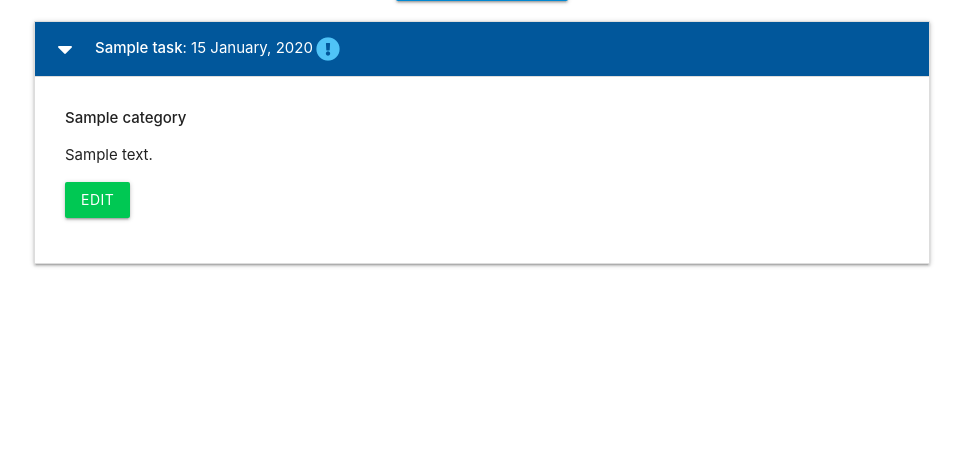
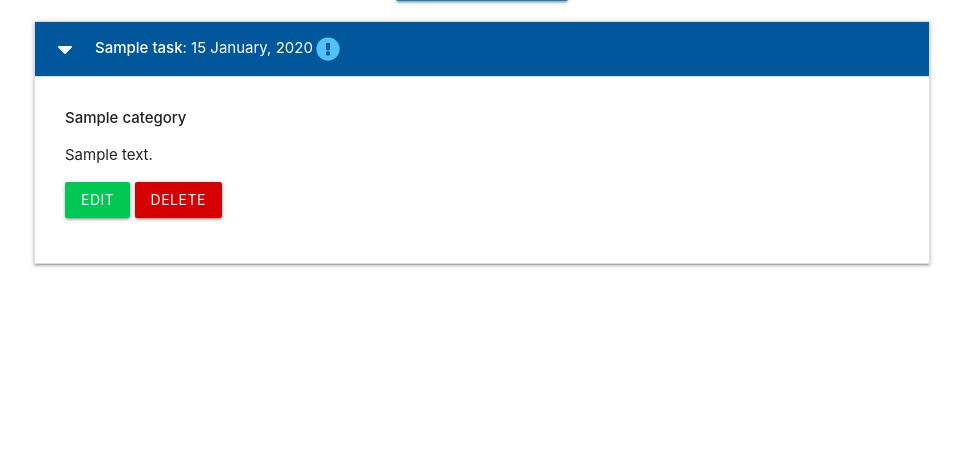
Before and after one commit to hashim222/task-manager, a Flask app: page / in a window 1280 px wide, after a click that opens the changed part. Shown: the part 212-670 px from the top of the page, without its empty margins (158-1121 px from the left). Run offline with Flask 2, Linux system fonts and the light colour scheme; tables that the repository leaves empty hold one stand-in row (values such as "Sample post").

Commit message:
added delete task for 'task category'

```diff
--- a/taskmanager/routes.py
+++ b/taskmanager/routes.py
@@ -76,3 +76,11 @@ def edit_task(task_id):
         db.session.commit()
         return redirect(url_for("home"))
     return render_template("edit_task.html", task=task, categories=categories)
+
+
+@app.route("/delete_task/<int:task_id>")
+def delete_task(task_id):
+    task = Task.query.get_or_404(task_id)
+    db.session.delete(task)
+    db.session.commit()
+    return redirect(url_for("home"))
--- a/taskmanager/templates/edit_task.html
+++ b/taskmanager/templates/edit_task.html
@@ -18,8 +18,8 @@
         <div class="row">
             <div class="input-field col s12">
                 <i class="fas fa-align-left prefix light-blue-text text-darken-4"></i>
-                <textarea id="task_description" name="task_description" minlength="5"
-                    maxlength="200" type="text" class="materialize-textarea validate" required>{{ task.task_description }}</textarea>
+                <textarea id="task_description" name="task_description" minlength="5" maxlength="200" type="text"
+                    class="materialize-textarea validate" required>{{ task.task_description }}</textarea>
                 <label for="task_description">Task Description</label>
             </div>
         </div>
@@ -38,7 +38,7 @@
                 <div class="switch">
                     <i class="fas fa-exclamation-circle prefix light-blue-text text-darken-4"></i>
                     <label for="is_urgent">
-                        {% if task.is_urgent == True%}
+                        {% if task.is_urgent == True %}
                         <input id="is_urgent" name="is_urgent" type="checkbox">
                         {% else %}
                         <input id="is_urgent" name="is_urgent" type="checkbox">
--- a/taskmanager/templates/tasks.html
+++ b/taskmanager/templates/tasks.html
@@ -26,6 +26,8 @@
             <p>{{ task.task_description }}</p>
             <p>
                 <a href="{{ url_for('edit_task', task_id=task.id) }}" class="btn green accent-4">Edit</a>
+
+                <a href="{{ url_for('delete_task', task_id=task.id) }}" class="btn red accent-4">Delete</a>
             </p>
         </div>
     </li>
```
